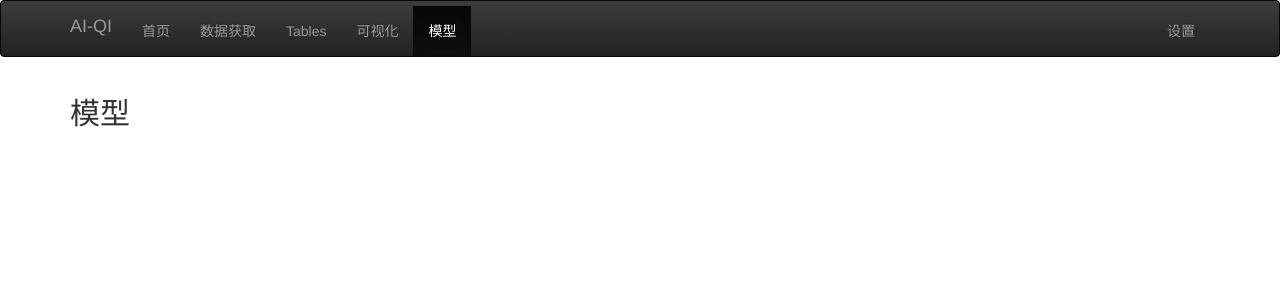
After one commit to DannyLee1991/ai_qi, a Flask app: page /models in a window 1280 px wide. The commit adds this page. Shown: the top 300 px of the page. Run offline with Flask 2, Linux system fonts and the light colour scheme; some libraries are stand-ins or nearby versions.

Commit message:
update: 调整页面结构 添加模型界面

```diff
--- a/web/flaskr/main/__init__.py
+++ b/web/flaskr/main/__init__.py
@@ -2,6 +2,6 @@ from flask import Blueprint
 
 main = Blueprint('main', __name__)
 
-from .views import index, setting, getdata, tables, visualization
+from .views import index, setting, getdata, tables, visualization, models
 from .views.data_views import view_trans_d, view_overall_bar
 from .api import query
--- /dev/null
+++ b/web/flaskr/main/views/models.py
@@ -0,0 +1,8 @@
+from flask import render_template, make_response
+from .. import main
+
+
+@main.route('/models', methods=['GET'])
+def models():
+    resp = make_response(render_template('models.html'))
+    return resp
--- a/web/flaskr/templates/base.html
+++ b/web/flaskr/templates/base.html
@@ -29,10 +29,14 @@
         <div class="navbar-collapse collapse">
             <ul class="nav navbar-nav">
                 <li id="nav-index"><a href="{{ url_for('main.index') }}">首页</a></li>
-                <li id="nav-setting"><a href="{{ url_for('main.setting') }}">设置</a></li>
                 <li id="nav-getdata"><a href="{{ url_for('main.getdata') }}">数据获取</a></li>
                 <li id="nav-tables"><a href="{{ url_for('main.tables') }}">Tables</a></li>
                 <li id="nav-visualization"><a href="{{ url_for('main.visualization') }}">可视化</a></li>
+                <li id="nav-models"><a href="{{ url_for('main.models') }}">模型</a></li>
+            </ul>
+
+            <ul class="nav navbar-nav navbar-right">
+                <li id="nav-setting"><a href="{{ url_for('main.setting') }}">设置</a></li>
             </ul>
         </div>
     </div>
--- /dev/null
+++ b/web/flaskr/templates/models.html
@@ -0,0 +1,5 @@
+{% extends "base.html" %}
+{% block page_content %}
+  <h2>模型</h2>
+  {% if error %}<p class=error><strong>Error:</strong> {{ error }}{% endif %}
+{% endblock %}
```
